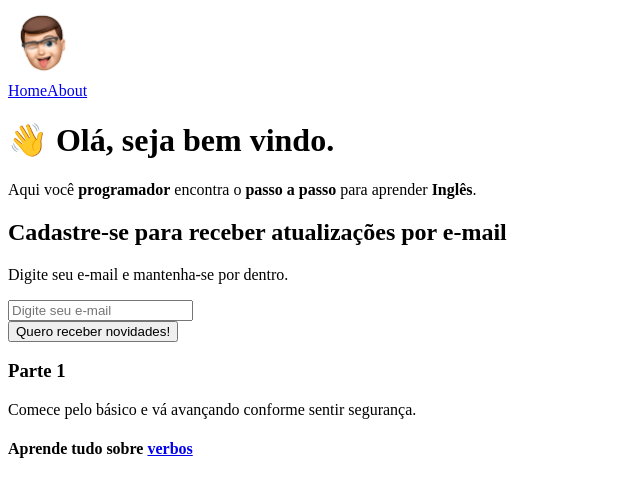
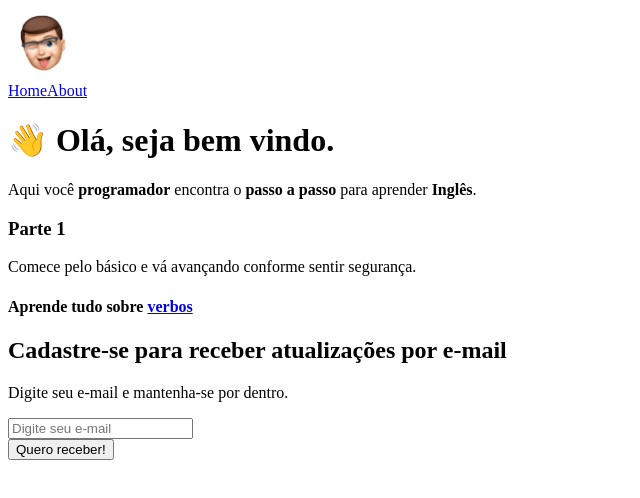
Before and after one commit to henriqueeliassilva/english-for-developers, a Next.js app: page / in a window 1280 px wide. Shown: the top 498 px of the page, without its empty margins (0-640 px from the left). Built offline with nearby package versions, Linux system fonts and the light colour scheme.

Commit message:
layout adjustments

```diff
--- a/components/layout.js
+++ b/components/layout.js
@@ -37,7 +37,7 @@ export default function Layout({ children, home }) {
           <a className="py-4 px-3 text-gray-700 hover:text-gray-900 hover:underline">Home</a>
         </Link>
         <Link href="/about">
-          <a className="py-2 px-3 bg-green-400 text-white rounded hover:bg-white hover:text-green-400  hover:shadow-lg ">About</a>
+          <a className="py-4 px-3 text-gray-700 hover:text-gray-900 hover:underline">About</a>
         </Link>
       </div>
     </div>
--- a/pages/index.js
+++ b/pages/index.js
@@ -14,7 +14,12 @@ export default function Home() {
       </Head>
   <h1>👋 Olá, seja bem vindo.</h1>
    <p>Aqui você <b>programador</b> encontra o <b>passo a passo</b> para aprender <b>Inglês</b>.</p>
-  <form method="POST" action="https://fundamental5030.activehosted.com/proc.php" id="_form_1_" novalidate>
+   <h3>Parte 1</h3>
+   <p>Comece pelo básico e vá avançando conforme sentir segurança.</p>
+    <h4>Aprende tudo sobre <Link href="/verbos">
+          <a className="hover:text-blue-700">verbos</a>
+        </Link></h4>
+        <form method="POST" action="https://fundamental5030.activehosted.com/proc.php" id="_form_1_" novalidate>
     <input type="hidden" name="u" value="1" />
     <input type="hidden" name="f" value="1" />
     <input type="hidden" name="s" />
@@ -22,7 +27,7 @@ export default function Home() {
     <input type="hidden" name="m" value="0" />
     <input type="hidden" name="act" value="sub" />
     <input type="hidden" name="v" value="2" />
-    <div className=" flex flex-col items-center pl-16 pr-16 pb-16 bg-gray-100 dark:bg-gray-800 rounded-lg">
+    <div className=" flex flex-col items-center pl-16 pr-16 pb-16 bg-gray-100 dark:bg-gray-800 rounded-lg mb-10 mt-10">
       <div class="_form_element _x29989348 _full_width _clear" >
           <h2 className="text-center">Cadastre-se para receber atualizações por e-mail</h2>
       </div>
@@ -35,12 +40,12 @@ export default function Home() {
       </div>
       <div>
         <div>
-          <input className=" w-86 w min-w-full   text-black autofill:text-fill-black py-3 placeholder-gray-400 focus:ring-indigo-500 focus:border-blue-500 block w-full pl-10 border-gray-300 rounded-md" type="text" id="email" name="email" placeholder="Digite seu e-mail" required/>
+          <input className="pl-5 w-64 md:w-64 lg:w-96  text-black autofill:text-fill-black py-3 placeholder-gray-400 focus:ring-indigo-500 focus:border-blue-500 block border-gray-300 rounded-md" type="text" id="email" name="email" placeholder="Digite seu e-mail" required/>
         </div>
       </div>
       <div >
-        <button className="mt-4 transition-all duration-150 ease-in-out bg-blue-600 hover:bg-blue-700 active:bg-blue-800 hover:scale-105 transform hover:shadow-xl text-white font-semibold py-3 px-5 rounded-md" id="_form_1_submit"  type="submit">
-          Quero receber novidades!
+        <button className="mt-4 w-64 md:w-64 lg:w-96 transition-all duration-150 ease-in-out bg-blue-600 hover:bg-blue-700 active:bg-blue-800 hover:scale-105 transform hover:shadow-xl text-white font-semibold py-3 px-6 rounded-md" id="_form_1_submit"  type="submit">
+          Quero receber!
         </button>
       </div>
       <div >
@@ -51,12 +56,6 @@ export default function Home() {
     <div>
     </div>
   </form>
-
-   <h3>Parte 1</h3>
-   <p>Comece pelo básico e vá avançando conforme sentir segurança.</p>
-    <h4>Aprende tudo sobre <Link href="/verbos">
-          <a className="hover:text-blue-700">verbos</a>
-        </Link></h4>
     </>
     </Layout>
   )
```
